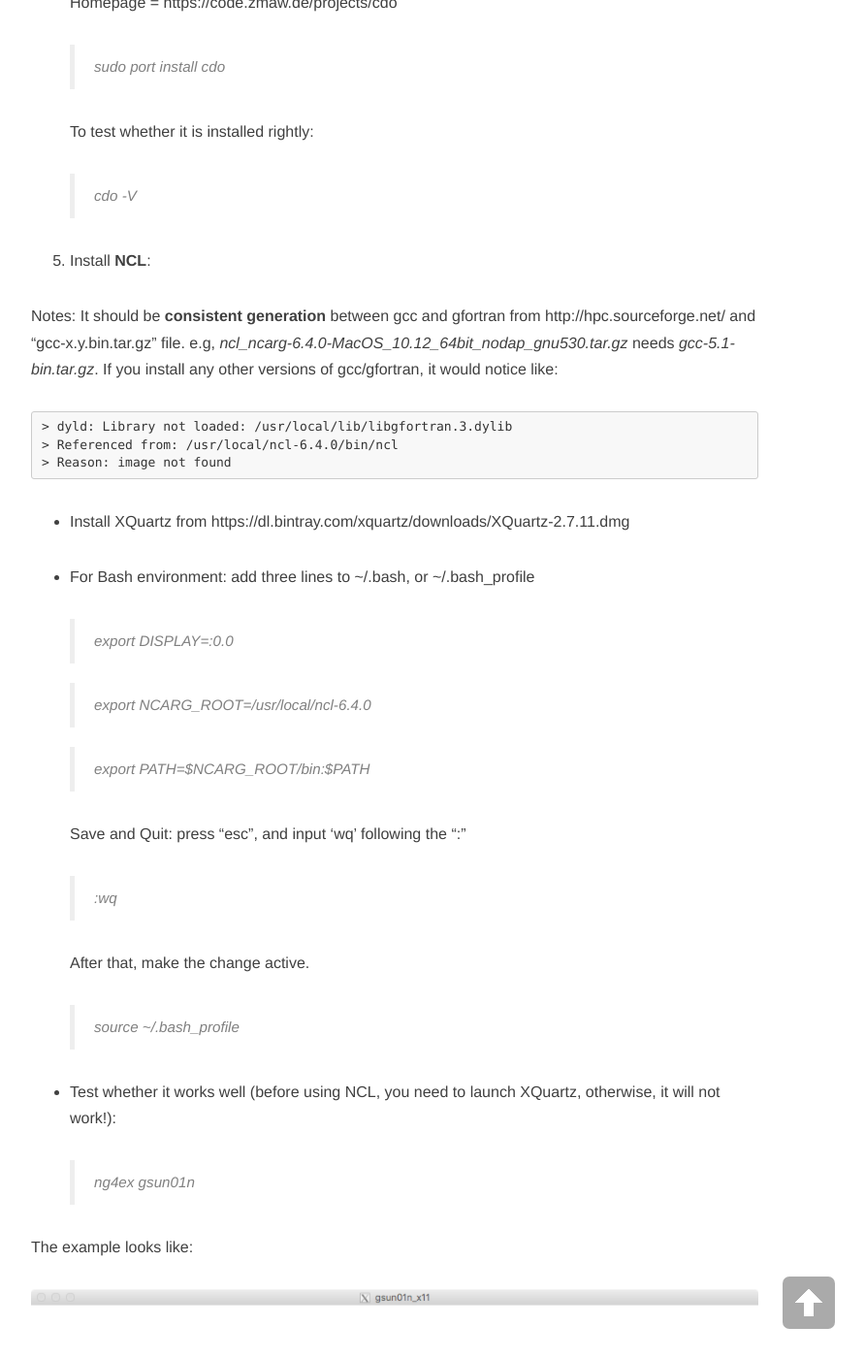
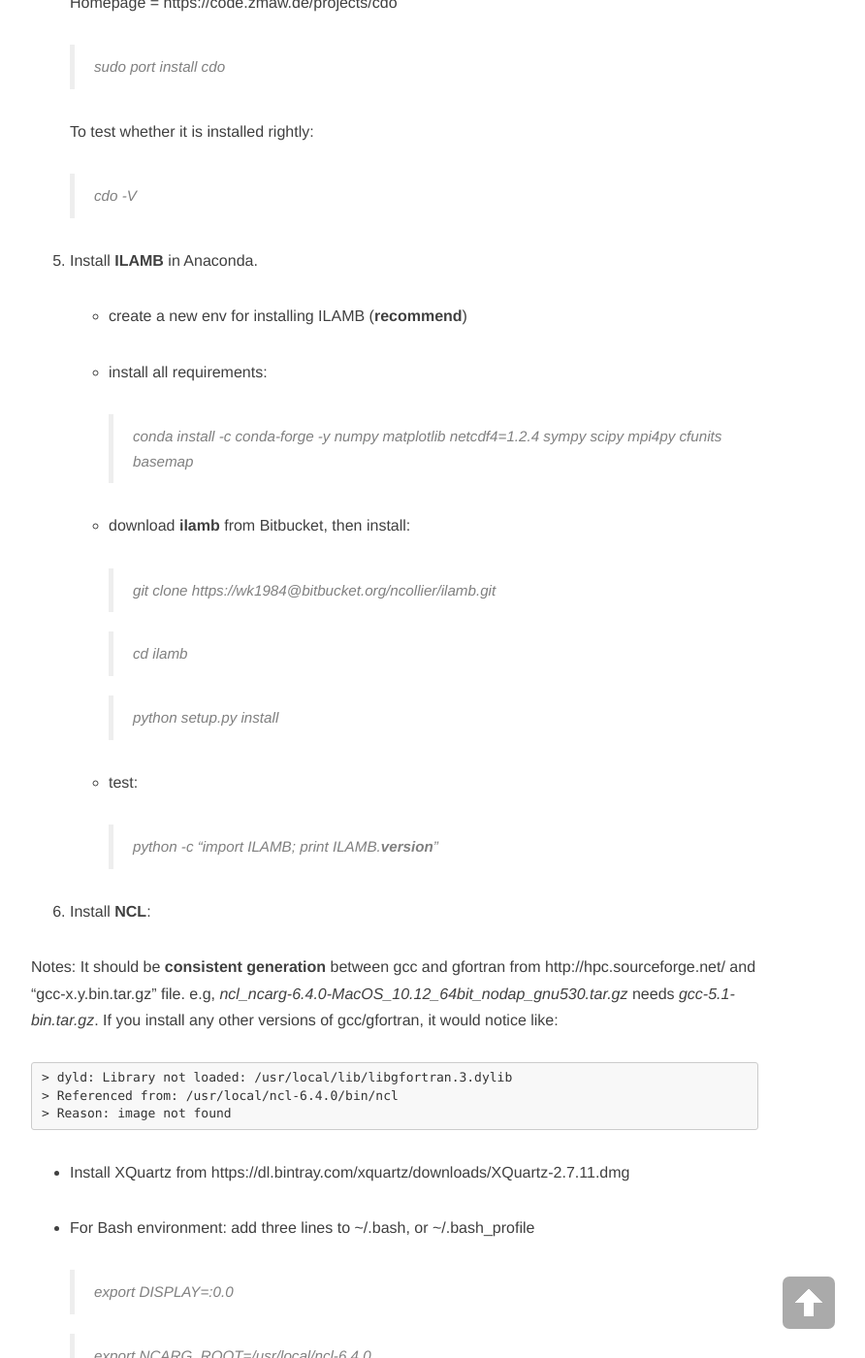
Before and after one commit to wk1984/wk1984.github.io, a Jekyll site: the page built from tech.md, in a window 1280 px wide and 1400 px high, scrolled down 2534 px. Shown: the whole window at 97% size, without its empty margins (233-1125 px from the left). Built offline with Jekyll 4.4.1, drawn with Linux system fonts in a browser that asks for light colours; nearby versions of some CDN libraries.

Commit message:
add ilamb installation

```diff
--- a/tech.md
+++ b/tech.md
@@ -80,6 +80,25 @@ header-img: "img/top.png"
 
 	> cdo -V
 
+1.	Install **ILAMB** in Anaconda.
+
+	- create a new env for installing ILAMB (**recommend**)
+	- install all requirements:
+
+		> conda install -c conda-forge -y numpy matplotlib netcdf4=1.2.4 sympy scipy mpi4py cfunits basemap
+
+	- download **ilamb** from Bitbucket, then install:
+
+		> git clone https://wk1984@bitbucket.org/ncollier/ilamb.git
+
+		> cd ilamb
+
+		> python setup.py install
+
+	- test:
+
+		> python -c "import ILAMB; print ILAMB.__version__"
+
 1. Install **NCL**:
 
 Notes: It should be **consistent generation** between gcc and gfortran from http://hpc.sourceforge.net/ and "gcc-x.y.bin.tar.gz" file. e.g, *ncl_ncarg-6.4.0-MacOS_10.12_64bit_nodap_gnu530.tar.gz* needs *gcc-5.1-bin.tar.gz*. If you install any other versions of gcc/gfortran, it would notice like:
@@ -116,3 +135,4 @@ The example looks like:
 <center>
 <p><img src="/img/ncl_test.png" align="center"></p>
 </center>
+-----
```
